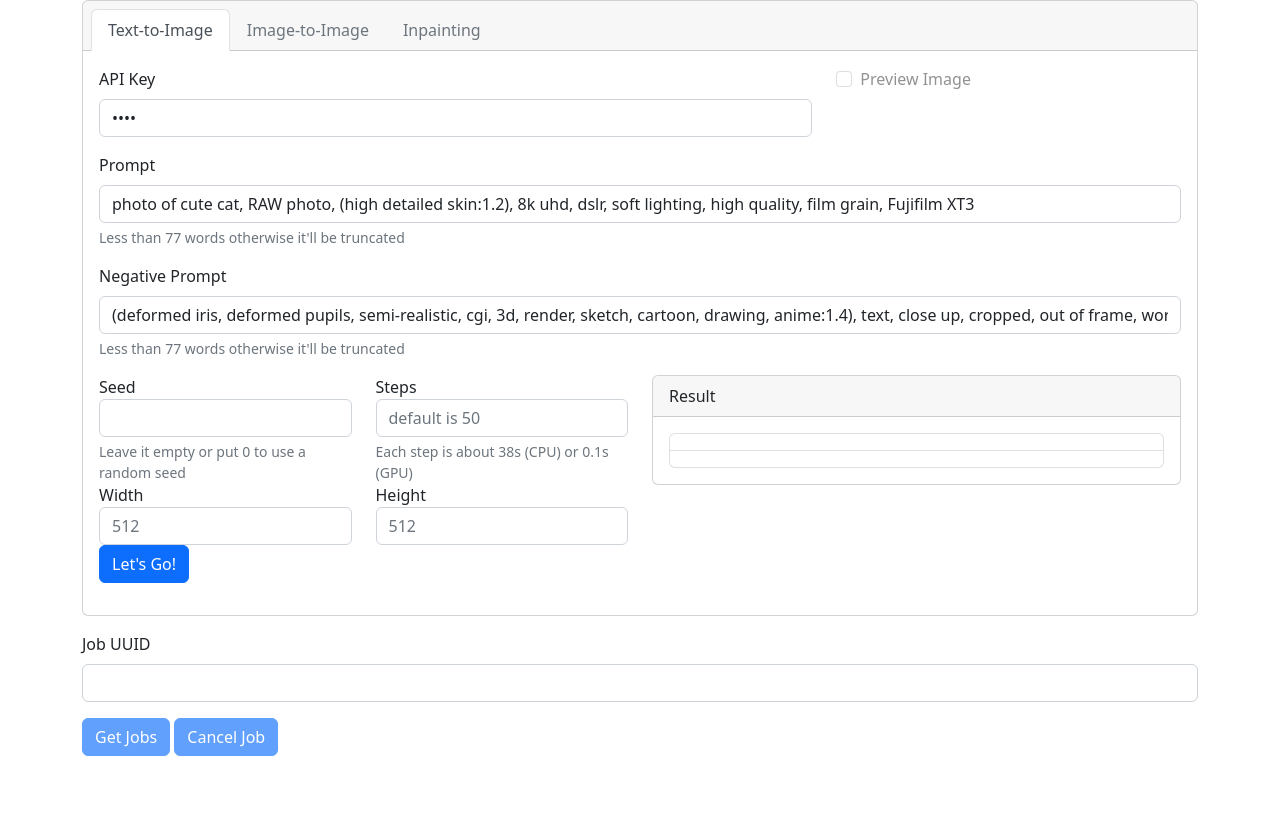
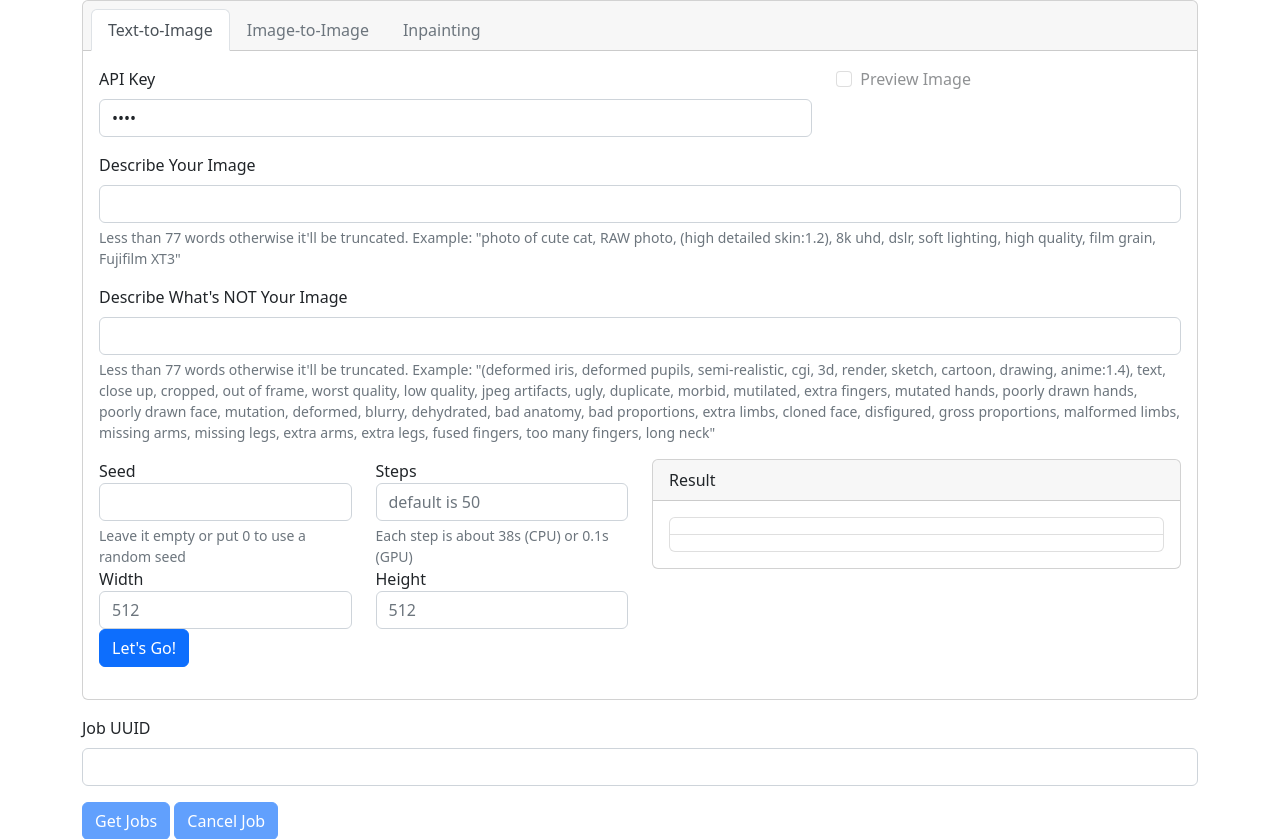
Before and after one commit to HappyZ/stable-diffusion-for-fun, a Flask app: page / in a window 1280 px wide. Shown: the top 839 px of the page. Before the commit the page ends 756 px from the top, so only its background shows below. Run offline with Flask 3, Linux system fonts and the light colour scheme; parts of the project's set-up code (start-up, migrations or seed data) failed here and were passed over.

Commit message:
add more constriants to input

```diff
--- a/templates/index.html
+++ b/templates/index.html
@@ -44,16 +44,24 @@
                         </div>
                     </div>
                     <div class="form-row mb-3">
-                        <label for="prompt" class="form-label">Prompt</label>
-                        <input type="text" class="form-control" id="prompt" aria-describedby="promptHelp"
-                            value="photo of cute cat, RAW photo, (high detailed skin:1.2), 8k uhd, dslr, soft lighting, high quality, film grain, Fujifilm XT3">
-                        <div id="promptHelp" class="form-text">Less than 77 words otherwise it'll be truncated</div>
+                        <label for="prompt" class="form-label">Describe Your Image</label>
+                        <input type="text" class="form-control" id="prompt" aria-describedby="promptHelp" value="">
+                        <div id="promptHelp" class="form-text">Less than 77 words otherwise it'll be truncated. Example:
+                            "photo of cute cat, RAW photo, (high detailed skin:1.2), 8k uhd, dslr, soft lighting, high
+                            quality, film grain, Fujifilm XT3"</div>
                     </div>
                     <div class="form-row mb-3">
-                        <label for="negPrompt" class="form-label">Negative Prompt</label>
+                        <label for="negPrompt" class="form-label">Describe What's NOT Your Image</label>
                         <input type="text" class="form-control" id="negPrompt" aria-describedby="negPromptHelp"
-                            value="(deformed iris, deformed pupils, semi-realistic, cgi, 3d, render, sketch, cartoon, drawing, anime:1.4), text, close up, cropped, out of frame, worst quality, low quality, jpeg artifacts, ugly, duplicate, morbid, mutilated, extra fingers, mutated hands, poorly drawn hands, poorly drawn face, mutation, deformed, blurry, dehydrated, bad anatomy, bad proportions, extra limbs, cloned face, disfigured, gross proportions, malformed limbs, missing arms, missing legs, extra arms, extra legs, fused fingers, too many fingers, long neck">
-                        <div id="negPromptHelp" class="form-text">Less than 77 words otherwise it'll be truncated</div>
+                            value="">
+                        <div id="negPromptHelp" class="form-text">Less than 77 words otherwise it'll be truncated.
+                            Example: "(deformed iris, deformed pupils, semi-realistic, cgi, 3d, render, sketch, cartoon,
+                            drawing, anime:1.4), text, close up, cropped, out of frame, worst quality, low quality, jpeg
+                            artifacts, ugly, duplicate, morbid, mutilated, extra fingers, mutated hands, poorly drawn
+                            hands, poorly drawn face, mutation, deformed, blurry, dehydrated, bad anatomy, bad
+                            proportions, extra limbs, cloned face, disfigured, gross proportions, malformed limbs,
+                            missing arms, missing legs, extra arms, extra legs, fused fingers, too many fingers, long
+                            neck"</div>
                     </div>
                     <div class="row">
                         <div class="col-md-6">
@@ -203,7 +211,12 @@
                 }
 
                 if (promptVal == "") {
-                    alert("needs to write a prompt!");
+                    alert("missing prompt!");
+                    return;
+                }
+
+                if (widthVal < 8 || widthVal > 1024) {
+                    alert("width must be between 8 and 1024!");
                     return;
                 }
 
@@ -212,8 +225,18 @@
                     return;
                 }
 
+                if (heightVal < 8 || heightVal > 1024) {
+                    alert("height must be between 8 and 1024!");
+                    return;
+                }
+
                 if (heightVal % 8 != 0) {
                     alert("height must be divisible by 8!");
+                    return;
+                }
+
+                if (stepsVal > 200 || stepsVal < 1) {
+                    alert("steps value must be between 1 and 200!");
                     return;
                 }
 
```
